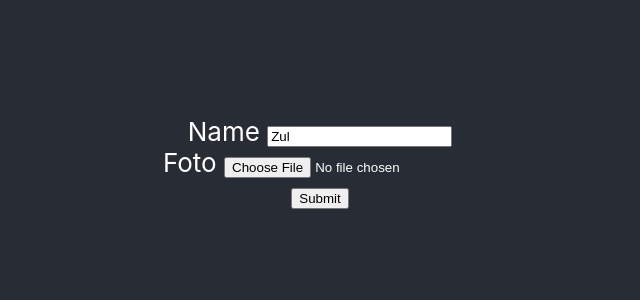
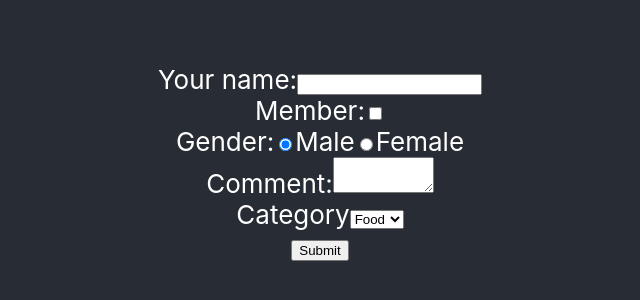
Before and after one commit to zulkiflijufri/react-basic, a React (Create React App) app: page / in a window 1280 px wide. Shown: the part 238-538 px from the top of the page, without its empty margins (320-960 px from the left). Built offline with nearby package versions, Linux system fonts and the light colour scheme.

Commit message:
Controlled form

```diff
--- a/src/App.js
+++ b/src/App.js
@@ -1,12 +1,12 @@
 import React from "react";
 import "./App.css";
-import UncontrolledForm from "./UncontrolledForm";
+import ControlledForm from "./ControlledForm";
 
 function App() {
     return (
         <div className="App">
             <header className="App-header">
-                <UncontrolledForm />
+                <ControlledForm />
             </header>
         </div>
     );
--- /dev/null
+++ b/src/ControlledForm.js
@@ -0,0 +1,81 @@
+import React, { useState } from "react";
+
+function ControlledForm() {
+    const [name, setName] = useState("");
+    const [member, setMember] = useState(false);
+    const [gender, setGender] = useState(0);
+    const [comment, setComment] = useState("");
+    const [category, setCategory] = useState("food");
+
+    function handleSubmit(e) {
+        e.preventDefault();
+        const formData = { name, member, gender, comment, category };
+        console.log(formData);
+    }
+
+    return (
+        <form onSubmit={handleSubmit}>
+            <div>
+                <label htmlFor="name">
+                    Your name:
+                    <input
+                        type="text"
+                        value={name}
+                        onChange={(e) => setName(e.target.value)}
+                    />
+                </label>
+            </div>
+            <div>
+                <label htmlFor="member">
+                    Member:
+                    <input
+                        type="checkbox"
+                        checked={member}
+                        onChange={(e) => setMember(e.target.checked)}
+                    />
+                </label>
+            </div>
+            <div>
+                <label htmlFor="gender">
+                    Gender:
+                    <input
+                        type="radio"
+                        checked={gender === 0}
+                        onChange={() => setGender(0)}
+                    />
+                    Male
+                    <input
+                        type="radio"
+                        checked={gender === 1}
+                        onChange={() => setGender(1)}
+                    />
+                    Female
+                </label>
+            </div>
+            <div>
+                <label htmlFor="comment">
+                    Comment:
+                    <textarea
+                        cols="10"
+                        rows="2"
+                        value={comment}
+                        onChange={(e) => setComment(e.target.value)}
+                    ></textarea>
+                </label>
+            </div>
+            <div>
+                <label htmlFor="category">Category</label>
+                <select
+                    value={category}
+                    onChange={(e) => setCategory(e.target.value)}
+                >
+                    <option value="food">Food</option>
+                    <option value="drink">Drink</option>
+                </select>
+            </div>
+            <input type="submit" value="Submit" />
+        </form>
+    );
+}
+
+export default ControlledForm;
```
